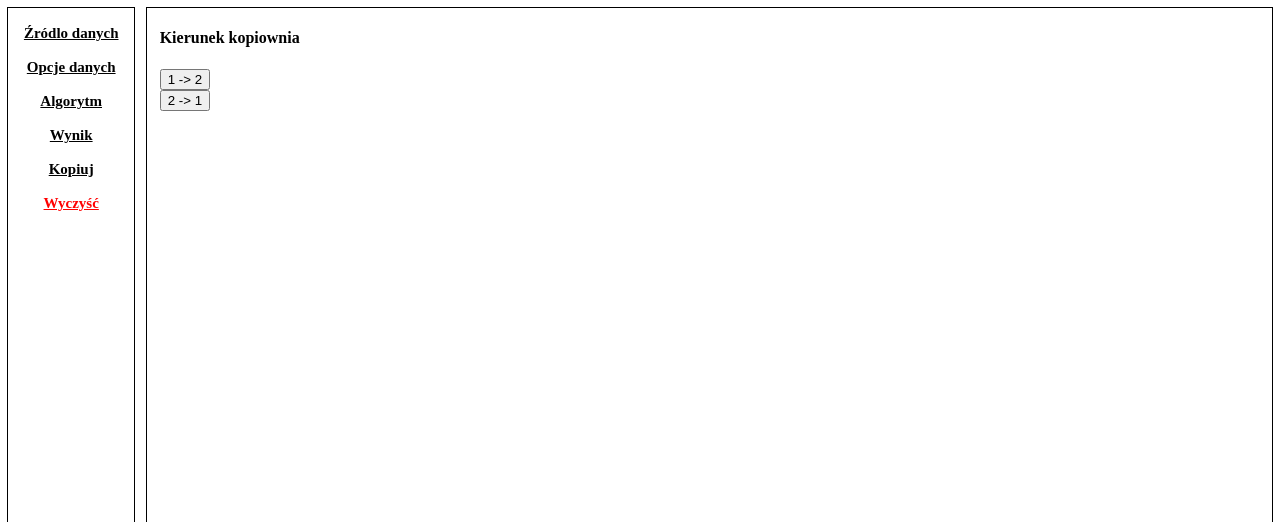
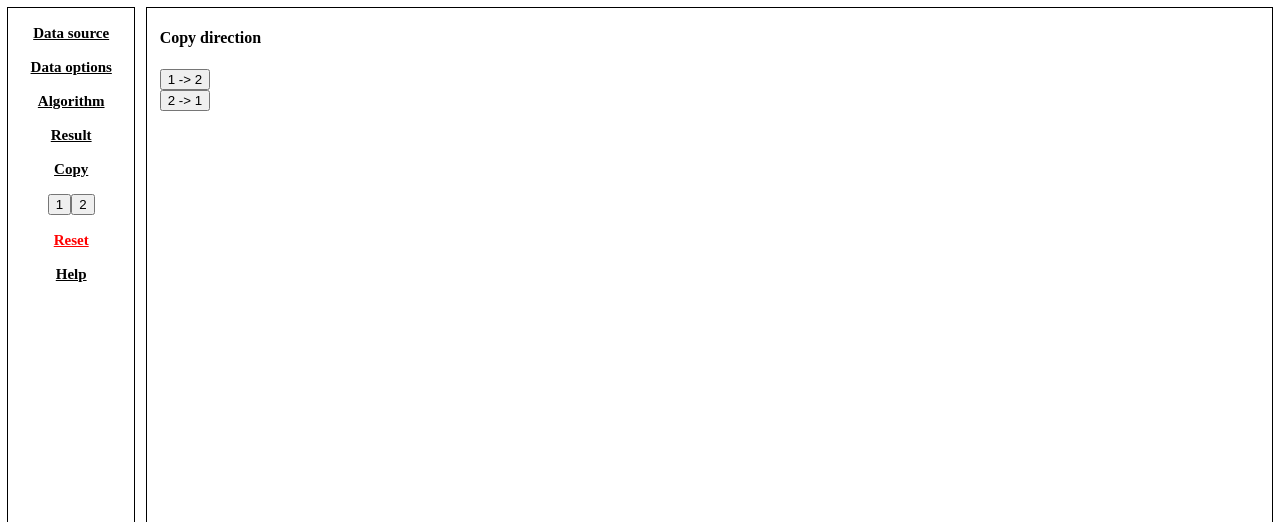
Before and after one commit to Bl0tniaQus/ClassifierTester, a Flask app: page /kopiuj in a window 1280 px wide. Shown: the top 522 px of the page. Run offline with Flask 3, Linux system fonts and the light colour scheme.

Commit message:
zmieniono:       main.py 	zmieniono:       static/algs.js 	zmieniono:       static/style.css 	zmieniono:       templates/dane.html 	zmieniono:       templates/klasyfikator.html 	zmieniono:       templates/kopiuj.html

```diff
--- a/main.py
+++ b/main.py
@@ -139,7 +139,7 @@ def dane():
 
 			if y==0:
 				for v in range(len(dane[y])):
-					preview=preview+'<td>Kol '+str(v)+'</td>'
+					preview=preview+'<td>Col '+str(v)+'</td>'
 				preview+='</tr>'
 			for x in dane[y]:
 				preview=preview+'<td>'+x+'</td>'
@@ -299,7 +299,7 @@ def result():
 				if max_iter<=0:
 					max_iter=100
 			model = LogisticRegression(max_iter = max_iter, tol = tol, solver=solver).fit(dane,target)
-			params='L. epok: '+str(max_iter)+'<br/>Tolerancy: '+str(tol)+'<br/>Solver: '+solver
+			params='Epochs: '+str(max_iter)+'<br/>Tolerancy: '+str(tol)+'<br/>Solver: '+solver
 		elif alg=="KNN":
 			if 'auto' in request.form:
 				param_grid = {'n_neighbors' : [1,2,3,4,5,6,7,8,9,10,11,12,13,14,15,20,30,50,100]}
@@ -341,9 +341,9 @@ def result():
 				tol = float(request.form['tol'])
 				model = SVC(kernel=kernel,C=c,tol=tol,max_iter=max_iter,degree=degree).fit(dane,target)
 			if (kernel=="poly"):
-				params = 'Tolerancja: '+str(tol)+'<br/>Max iteration number: '+str(max_iter)+'<br/>C: '+str(c)+'<br/>Kernel: '+str(kernel)+'<br/>Polynominal degree: '+str(degree)
+				params = 'Tolerancy: '+str(tol)+'<br/>Max iteration number: '+str(max_iter)+'<br/>C: '+str(c)+'<br/>Kernel: '+str(kernel)+'<br/>Polynominal degree: '+str(degree)
 			else:
-				params = 'Tolerancja: '+str(tol)+'<br/>Max iteration number: '+str(max_iter)+'<br/>C: '+str(c)+'<br/>Kernel: '+str(kernel);
+				params = 'Tolerancy: '+str(tol)+'<br/>Max iteration number: '+str(max_iter)+'<br/>C: '+str(c)+'<br/>Kernel: '+str(kernel);
 		elif alg=="Dummy":
 			if 'auto' in request.form:
 				param_grid = {'strategy' : ['most_frequent', 'uniform', 'prior', 'stratified']}
@@ -520,12 +520,20 @@ def result():
 def wyczysc():
 	session.clear()
 	return redirect("/")
-@app.route("/help")
+@app.route("/help", methods=["POST", "GET"])
 def help():
+	if "slot" in request.form:
+			session["slot"] = int(request.form['slot'])
+			return redirect("/help")
 	return render_template("help.html")
 @app.route("/kopiuj", methods=["POST","GET"])
 def kopiuj():
 	if request.method=="POST":
+
+		if "slot" in request.form:
+			session["slot"] = int(request.form['slot'])
+			return redirect("/kopiuj")
+
 		if request.form['kopia']=="12":
 			session['result2'] = copy(session["result1"])
 		elif request.form['kopia']=="21":
--- a/static/algs.js
+++ b/static/algs.js
@@ -12,7 +12,7 @@ window.onload = function()
 		else if (algs=="LR")
 		{
 			document.querySelector("#params").innerHTML =
-			'<table><tr><td>Epoki: </td><td><input type="number" name="epoki" value="100" required></td></tr><tr><td>Tolerancja: </td><td><input type="number" name="tol" value=0.0001 step="any" required></td></tr><tr><td>Metoda: </td><td><select name="method"><option value="lbfgs" selected>lbfgs</option><option value="liblinear">liblinear</option><option value="newton-cg">newton-cg</option><option value="newton-cholesky">newton-cholesky</option><option value="sag">sag</option><option value="saga">saga</option></select></td></tr></table>';
+			'<table><tr><td>Epochs: </td><td><input type="number" name="epoki" value="100" required></td></tr><tr><td>Tolerancy: </td><td><input type="number" name="tol" value=0.0001 step="any" required></td></tr><tr><td>Solver: </td><td><select name="method"><option value="lbfgs" selected>lbfgs</option><option value="liblinear">liblinear</option><option value="newton-cg">newton-cg</option><option value="newton-cholesky">newton-cholesky</option><option value="sag">sag</option><option value="saga">saga</option></select></td></tr></table>';
 			curalg = algs;
 		}
 		else if (algs=="SVM")
--- a/static/style.css
+++ b/static/style.css
@@ -12,7 +12,7 @@ border-collapse:collapse;
 #container
 {
 width:100%;
-height:600px;
+height: 600px;
 }
 #nav
 {
--- a/templates/dane.html
+++ b/templates/dane.html
@@ -14,7 +14,7 @@
 	<p><a href="/klasyfikator">Algorithm</a></p>
 	<p><a href="/result">Result</a></p>
 	<p><a href="/kopiuj">Copy</a></p>
-	<p><form method="post" action="dane"><button type="submit" name="slot" value="1">1</button><button type="submit" name="slot" value="2">2</button></form></p>
+	<p><form method="post" action="klasyfikator"><button type="submit" name="slot" value="1">1</button><button type="submit" name="slot" value="2">2</button></form></p>
 	<p><a id="wyczysc" href="/wyczysc">Reset</a></p>
 	<p><a href="/help">Help</a></p></p>
 	</div>
--- a/templates/klasyfikator.html
+++ b/templates/klasyfikator.html
@@ -15,7 +15,7 @@
 	<p><a href="/klasyfikator">Algorithm</a></p>
 	<p><a href="/result">Result</a></p>
 	<p><a href="/kopiuj">Copy</a></p>
-	<p><form method="post" action="dane"><button type="submit" name="slot" value="1">1</button><button type="submit" name="slot" value="2">2</button></form></p>
+	<p><form method="post" action="/result"><button type="submit" name="slot" value="1">1</button><button type="submit" name="slot" value="2">2</button></form></p>
 	<p><a id="wyczysc" href="/wyczysc">Reset</a></p>
 	<p><a href="/help">Help</a></p></p>
 	</div>
@@ -46,10 +46,10 @@
 			<option value="LDA">LDA classifier</option>
 		</select>
 		<div id="params">
-		<table><tr><td>Epoki: </td><td><input type="number" name="epoki" value="100" required></td></tr><tr><td>Tolerancja: </td><td><input type="number" name="tol" value=0.0001 step="any" required></td></tr><tr><td>Metoda: </td><td><select name="method"><option value="lbfgs" selected>lbfgs</option><option value="liblinear">liblinear</option><option value="newton-cg">newton-cg</option><option value="newton-cholesky">newton-cholesky</option><option value="sag">sag</option><option value="saga">saga</option></select></td></tr></table>
+		<table><tr><td>Epochs: </td><td><input type="number" name="epoki" value="100" required></td></tr><tr><td>Tolerancy: </td><td><input type="number" name="tol" value=0.0001 step="any" required></td></tr><tr><td>Solver: </td><td><select name="method"><option value="lbfgs" selected>lbfgs</option><option value="liblinear">liblinear</option><option value="newton-cg">newton-cg</option><option value="newton-cholesky">newton-cholesky</option><option value="sag">sag</option><option value="saga">saga</option></select></td></tr></table>
 		</div>
 		<button type="submit">Submit</button>
-		<button type="submit" name="auto" id="auto">Auto</button><div id="wait">Please wait</div>
+		<button type="submit" name="auto" id="auto">Auto</button><div id="wait">Please wait...</div>
 	</form>
 
 	</div>
--- a/templates/kopiuj.html
+++ b/templates/kopiuj.html
@@ -10,16 +10,18 @@
 	<div id="container">
 
 	<div id="nav">
-	<p><a href="/">Źródlo danych</a></p>
-	<p><a href="/dane">Opcje danych</a></p>
-	<p><a href="/klasyfikator">Algorytm</a></p>
-	<p><a href="/wynik">Wynik</a></p>
-	<p><a href="/kopiuj">Kopiuj</a></p>
-	<p><a id="wyczysc" href="/wyczysc">Wyczyść</a></p>
+	<p><a href="/">Data source</a></p>
+	<p><a href="/dane">Data options</a></p>
+	<p><a href="/klasyfikator">Algorithm</a></p>
+	<p><a href="/result">Result</a></p>
+	<p><a href="/kopiuj">Copy</a></p>
+	<p><form method="post" action="kopiuj"><button type="submit" name="slot" value="1">1</button><button type="submit" name="slot" value="2">2</button></form>
+	<p><a id="wyczysc" href="/wyczysc">Reset</a></p>
+	<p><a href="/help">Help</a></p></p>
 	</div>
 
 	<div id="content">
-	<h4>Kierunek kopiownia</h4>
+	<h4>Copy direction</h4>
 	<form method="post" action="kopiuj"><button type="submit" name="kopia" value="12">1 -&gt; 2</button></form>
 	<form method="post" action="kopiuj"><button type="submit" name="kopia" value="21">2 -&gt; 1</button></form>
 
```
